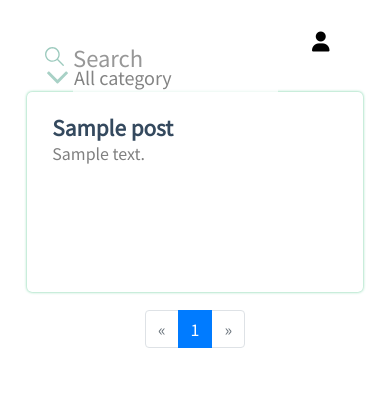
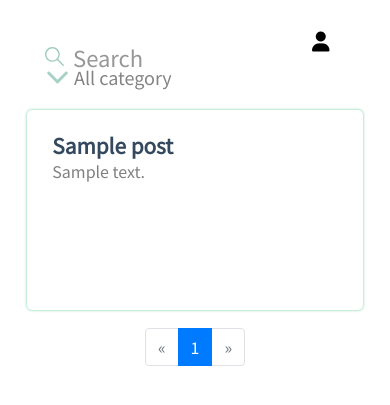
Before and after one commit to FirstShanti/Knots-link, a Flask app: page /blog/ in a window 390 px wide. Shown: the top 405 px of the page. Run offline with Flask 2, Linux system fonts and the light colour scheme; tables that the repository leaves empty hold one stand-in row (values such as "Sample post"); parts of the project's set-up code (start-up, migrations or seed data) failed here and were passed over; some libraries are stand-ins or nearby versions.

Commit message:
fix margin-top for post in index-post

```diff
--- a/static/css/style.css
+++ b/static/css/style.css
@@ -809,7 +809,7 @@ button:focus {
 		margin-right: 20px;
 	}
 	.content_title {
-		margin-top: 3rem;
+		margin-top: 5rem;
 	}
 	.post_content_title_h1 {
 		font-size: 2rem !important;
```
